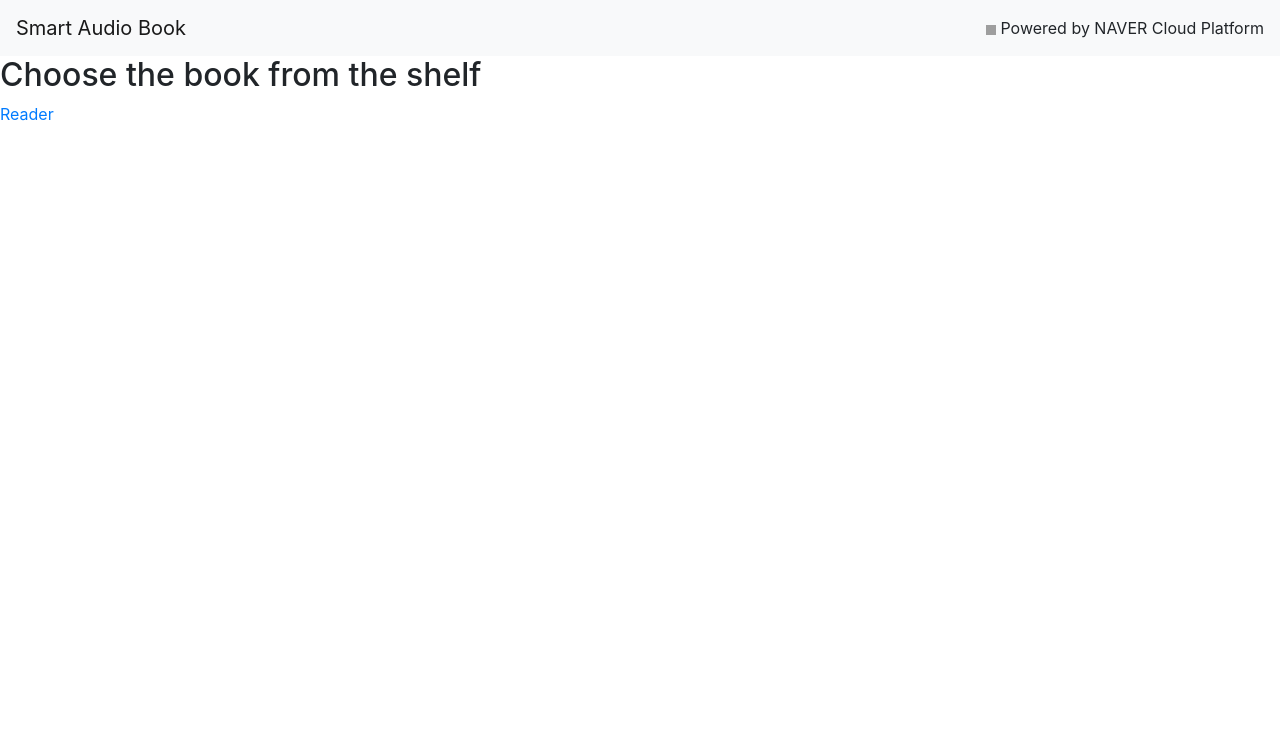
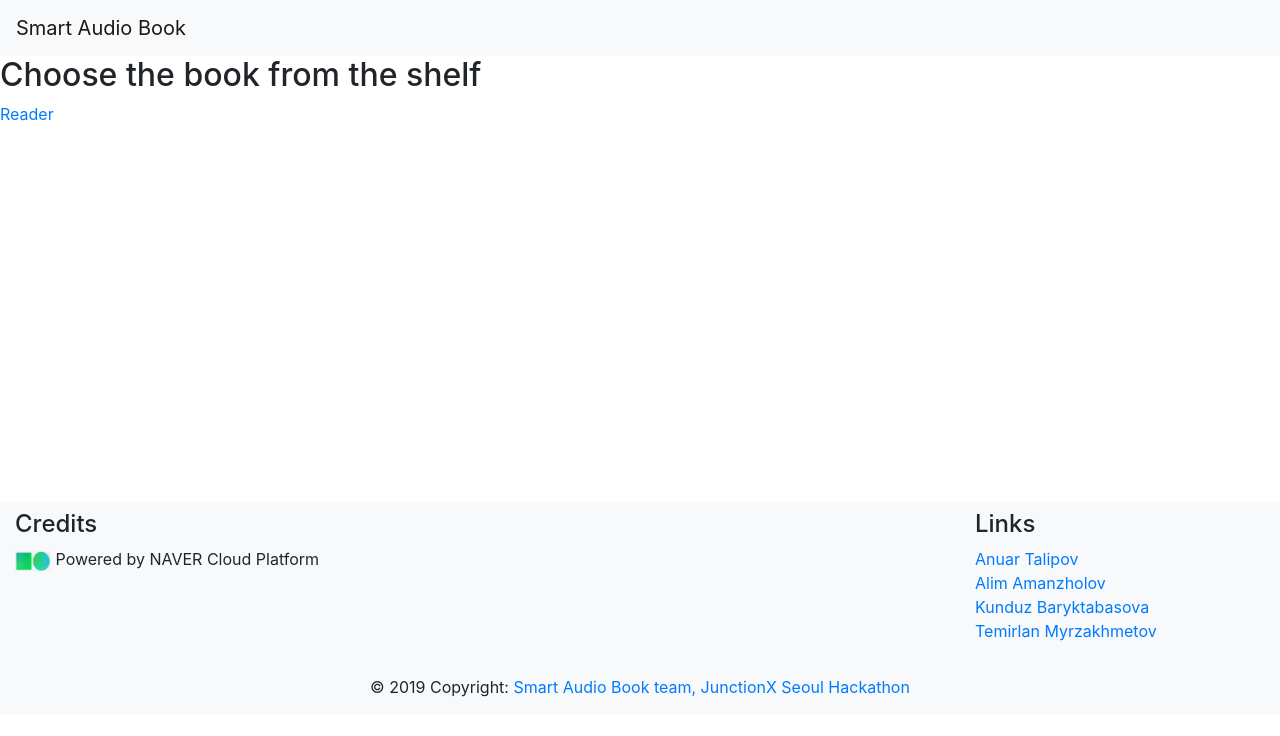
Before and after one commit to amanzholov8/junctionX2019, a Flask app: template app/templates/index.html in a window 1280 px wide. Shown: the top 736 px of the page. Run offline with Flask 2, Linux system fonts and the light colour scheme; the template is opened without the code that fills it, so the values that code supplies are empty; some libraries are stand-ins or nearby versions; grey boxes are pictures that could not be loaded.

Commit message:
Add footer

```diff
--- a/app/static/css/main.css
+++ b/app/static/css/main.css
@@ -1,11 +1,24 @@
 #back {
     margin-top: 1em;
+    color: #398B39;
 }
 
 #play {
     margin-top: 12em;
+    color: #398B39;
 }
 
 #microphone {
     margin-top: 2em;
+    color: #398B39;
 }
+
+.main-content {
+	min-height: 25rem;
+	margin-bottom: 0rem;
+}
+
+.footer {
+	background: #F8F9FA;
+	margin-top: 0rem;
+}
--- a/app/templates/index.html
+++ b/app/templates/index.html
@@ -6,16 +6,66 @@
 	    <span class="fas fa-book-open"></span>
 	    Smart Audio Book
 	  </span>
-	  <div class="float-lg-right">
-	  	<img src="../assets/naverlogo" height="10rem" width="10rem" />
-	  	Powered by NAVER Cloud Platform
-	  </div>
 	</nav>
   <h2>Choose the book from the shelf</h2>
+	<div class="main-content">
 	  {% for story in stories %}
 	      <div class="col-sm-4">
 	          <p class='lead'>{{story.name}}</p>
 	      </div>
 	  {% endfor %}
 	  <a href="{{ url_for('reader') }}">Reader</a>
+	</div>
+
+	<footer class="footer page-footer pt-2">
+
+	  <!-- Footer Links -->
+	  <div class="container-fluid text-center text-lg-left">
+
+	    <!-- Grid row -->
+	    <div class="row">
+
+	      <!-- Grid column -->
+	      <div class="col-lg-9 mt-lg-0 mt-3">
+	        <h4>Credits</h4>
+				  <div>
+				  	<img src="{{ url_for('static', filename='assets/naverlogo.png') }}" height="20rem" width="36rem" />
+				  	Powered by NAVER Cloud Platform
+				  </div>
+	      </div>
+	      <!-- Grid column -->
+
+	      <!-- Grid column -->
+	      <div class="col-lg-3 mb-lg-0 mb-3">
+	        <h4>Links</h4>
+	        <ul class="list-unstyled">
+	          <li>
+	            <a href="https://github.com/AnuarTB">Anuar Talipov</a>
+	          </li>
+	          <li>
+	            <a href="https://github.com/amanzholov8">Alim Amanzholov</a>
+	          </li>
+	          <li>
+	            <a href="https://github.com/kunduzb17">Kunduz Baryktabasova</a>
+	          </li>
+	          <li>
+	            <a href="https://github.com/temirrr">Temirlan Myrzakhmetov</a>
+	          </li>
+	        </ul>
+	      </div>
+	      <!-- Grid column -->
+
+	    </div>
+	    <!-- Grid row -->
+
+	  </div>
+	  <!-- Footer Links -->
+
+	  <!-- Copyright -->
+	  <div class="footer-copyright text-center py-3">© 2019 Copyright:
+	    <a href="https://github.com/AnuarTB/junctionX2019"> Smart Audio Book team, JunctionX Seoul Hackathon</a>
+	  </div>
+	  <!-- Copyright -->
+
+	</footer>
 {% endblock %}
```
Also changed, not shown: app/templates/audioplay.html (+4 -4 lines), app/static/assets/naverlogo.jpg (added), app/static/assets/naverlogo.png (added). Lines whose indentation alone changed are shown as unchanged.
